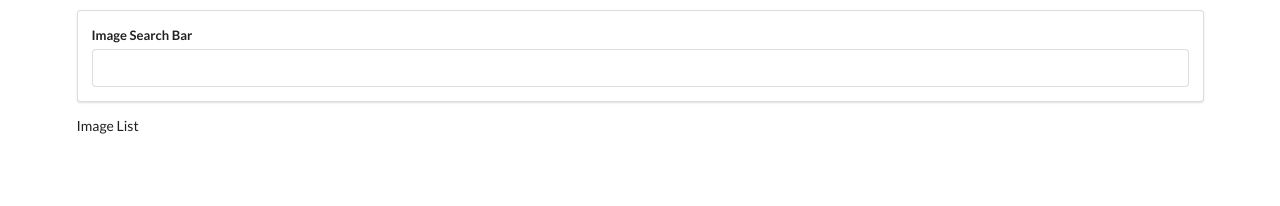
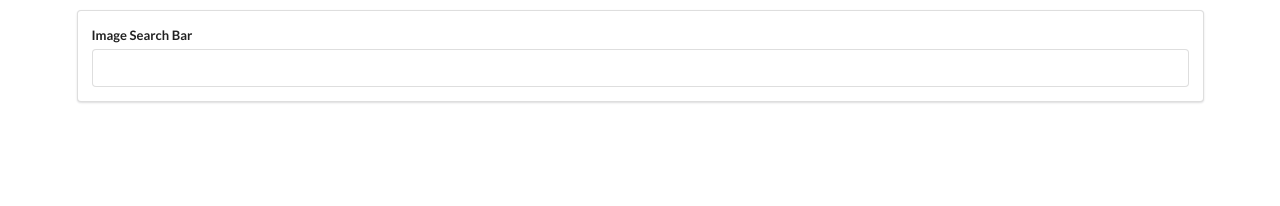
Before and after one commit to daq131/react-pics, a React (Create React App) app: page / in a window 1280 px wide. Shown: the top 206 px of the page. Built offline with nearby package versions, Linux system fonts and the light colour scheme.

Commit message:
display list of images

```diff
--- a/src/components/ImageList.js
+++ b/src/components/ImageList.js
@@ -1,7 +1,10 @@
 import React from "react";
 
-const ImageList = () => {
-    return <div>Image List</div>
+const ImageList = (props) => {
+    const images = props.images.map( (image) => {
+        return <img src={image.urls.regular}></img>
+    })
+    return <div>{ images }</div>
 }
 
 export default ImageList;
```
